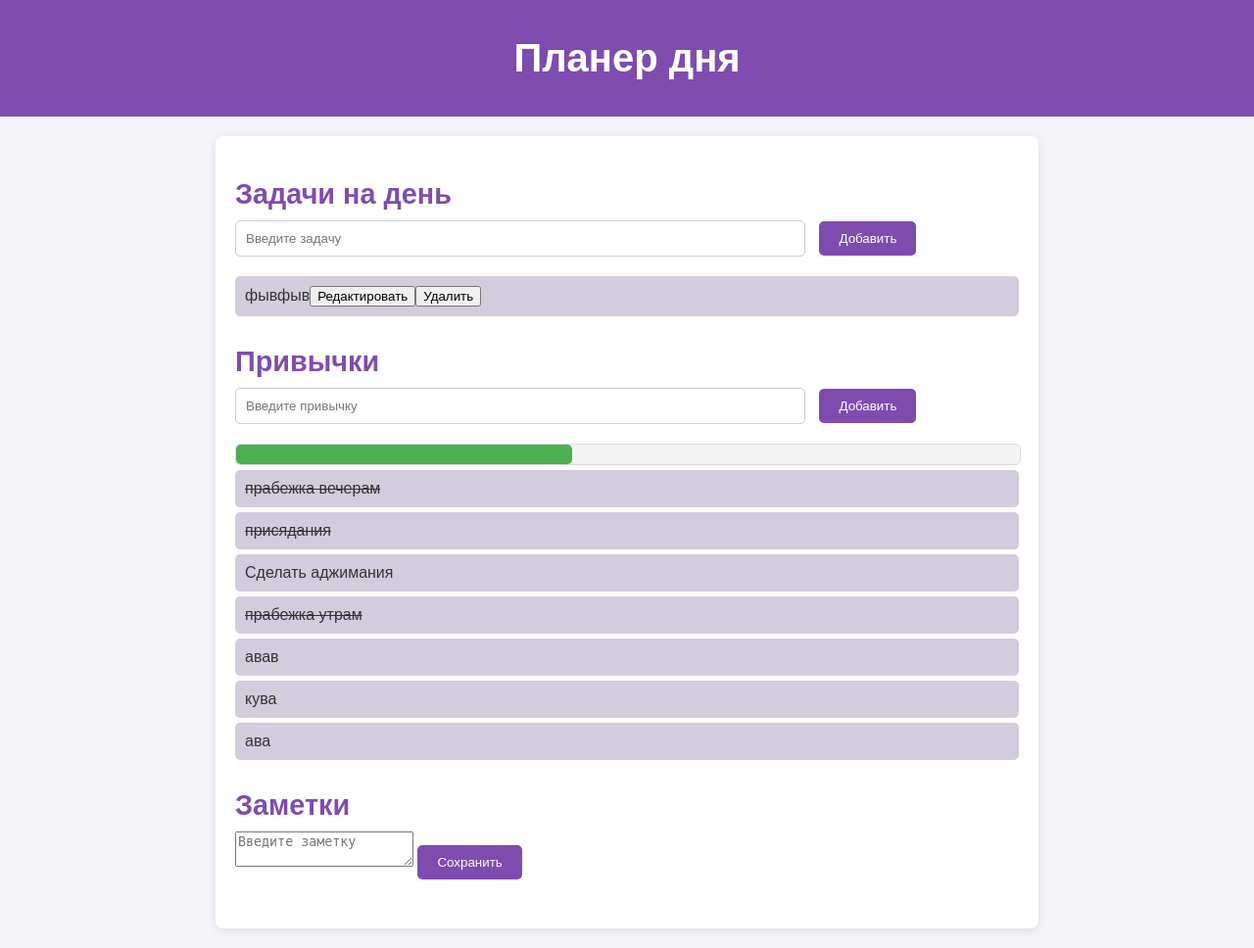
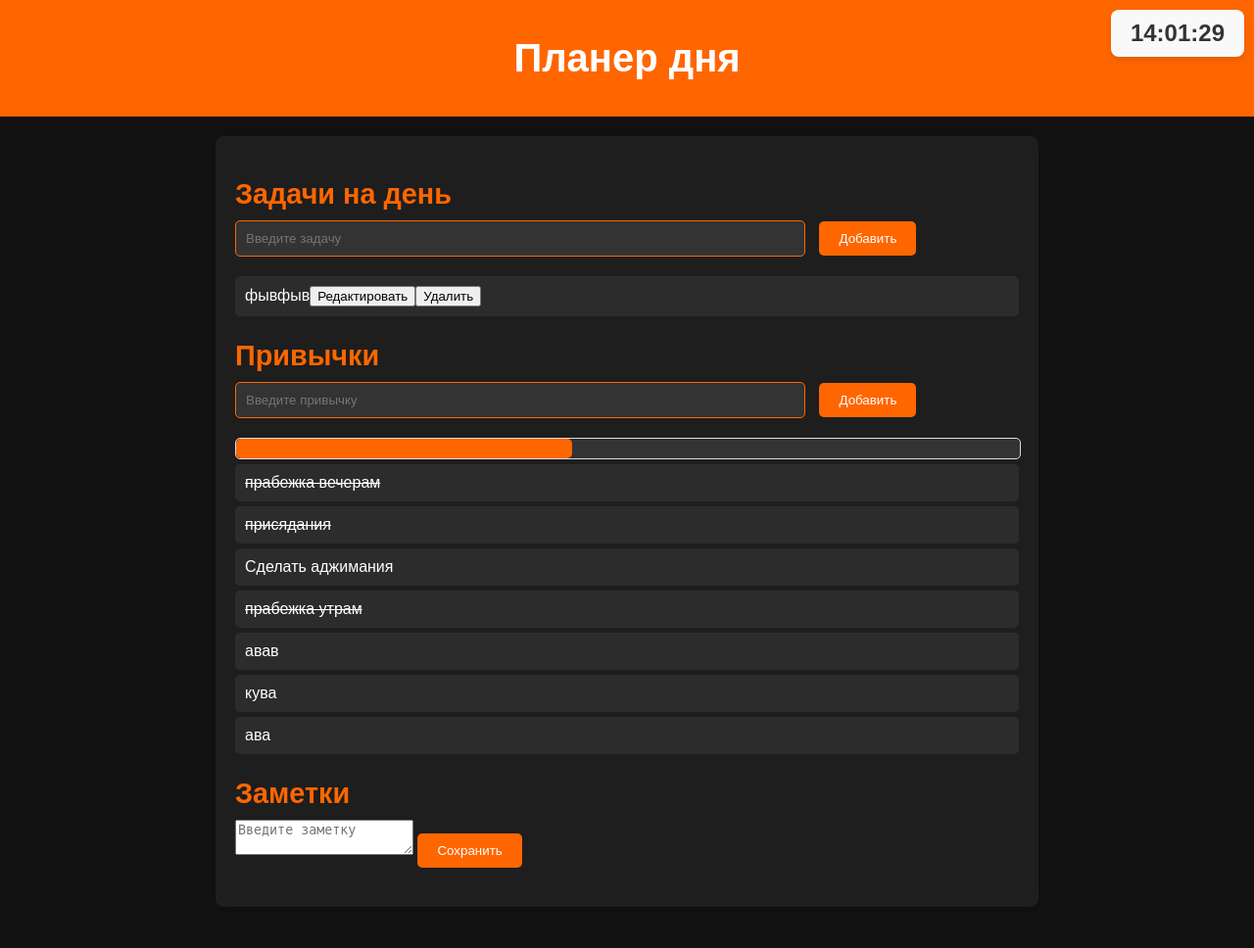
Before and after one commit to demnload/Project-semestr, a Flask app: page / in a window 1280 px wide. Shown: the whole page at 98% size. After the commit the page ends 886 px from the top, so only its background shows below. Run offline with Flask 3, Linux system fonts and the light colour scheme; data comes from the database, SQL or seed files in the repository; both versions use the stored data as it was after the commit; data that the repository does not hold is empty.

Commit message:
сосао

```diff
--- a/ProjectSemestral/GruszaProject/static/style.css
+++ b/ProjectSemestral/GruszaProject/static/style.css
@@ -1,38 +1,15 @@
-form {
-    margin-bottom: 20px;
-}
-
-form input[type="text"] {
-    padding: 10px;
-    width: 70%;
-    border: 1px solid #ccc;
-    border-radius: 5px;
-    margin-right: 10px;
-}
-
-form button {
-    padding: 10px 20px;
-    background-color: #7e4caf;
-    color: white;
-    border: none;
-    border-radius: 5px;
-    cursor: pointer;
-}
-
-form button:hover {
-    background-color: #6a3a91;
-}
-
+/* Общие стили для страницы */
 body {
     font-family: Arial, sans-serif;
-    background-color: #f4f4f9;
-    color: #333;
+    background-color: #121212; /* черный фон */
+    color: #f5f5f5; /* светлый текст для контраста */
     margin: 0;
     padding: 0;
 }
 
+/* Заголовок */
 header {
-    background-color: #7e4caf;
+    background-color: #ff6600; /* оранжевый цвет */
     color: white;
     text-align: center;
     padding: 10px 0;
@@ -42,25 +19,52 @@ h1 {
     font-size: 2.5em;
 }
 
+/* Основная секция */
 main {
     max-width: 800px;
     margin: 20px auto;
     padding: 20px;
-    background-color: white;
+    background-color: #1e1e1e; /* темный фон для контейнера */
     border-radius: 8px;
-    box-shadow: 0 2px 10px rgba(0, 0, 0, 0.1);
+    box-shadow: 0 2px 10px rgba(0, 0, 0, 0.3);
 }
 
+/* Подзаголовки */
 h2 {
     font-size: 1.8em;
-    color: #7f4caf;
+    color: #ff6600; /* оранжевый цвет */
     margin-bottom: 10px;
 }
 
-section {
-    margin-bottom: 30px;
+/* Формы */
+form {
+    margin-bottom: 20px;
 }
 
+form input[type="text"] {
+    padding: 10px;
+    width: 70%;
+    border: 1px solid #ff6600; /* оранжевый бордер */
+    border-radius: 5px;
+    margin-right: 10px;
+    background-color: #333; /* темный фон для ввода */
+    color: white; /* белый текст */
+}
+
+form button {
+    padding: 10px 20px;
+    background-color: #ff6600; /* оранжевая кнопка */
+    color: white;
+    border: none;
+    border-radius: 5px;
+    cursor: pointer;
+}
+
+form button:hover {
+    background-color: #e65c00; /* темный оранжевый при наведении */
+}
+
+/* Список элементов */
 ul {
     list-style: none;
     padding-left: 0;
@@ -68,20 +72,22 @@ ul {
 }
 
 li {
-    background-color: #d3ccdc;
+    background-color: #2c2c2c; /* темно-серый фон для элементов */
     padding: 10px;
     margin: 5px 0;
     border-radius: 5px;
     transition: all 0.3s ease;
+    color: white; /* белый текст */
 }
 
 li:hover {
-    background-color: #efefef;
+    background-color: #3a3a3a; /* немного светлее при наведении */
 }
-/* Стили для прогресс-бара */
+
+/* Прогресс-бар для привычек */
 #habitProgressContainer {
     width: 100%;
-            background-color: #f3f3f3;
+    background-color: #333; /* темный фон */
     border: 1px solid #ddd;
     border-radius: 5px;
     margin-top: 10px;
@@ -90,6 +96,6 @@ li:hover {
 #habitProgressBar {
     width: 0;
     height: 20px;
-            background-color: #4caf50;
+    background-color: #ff6600; /* оранжевый прогресс */
     border-radius: 5px;
     transition: width 0.3s ease;
--- a/ProjectSemestral/GruszaProject/templates/index.html
+++ b/ProjectSemestral/GruszaProject/templates/index.html
@@ -5,6 +5,22 @@
     <meta name="viewport" content="width=device-width, initial-scale=1.0">
     <title>Планер дня</title>
     <link rel="stylesheet" type="text/css" href="{{ url_for('static', filename='style.css') }}">
+    <style>
+        /* Стили для часов */
+        #clock {
+            position: fixed;
+            top: 10px;
+            right: 10px;
+            font-family: 'Arial', sans-serif;
+            font-size: 24px;
+            font-weight: bold;
+            color: #333;
+            background-color: #f9f9f9;
+            padding: 10px 20px;
+            border-radius: 8px;
+            box-shadow: 0 4px 6px rgba(0, 0, 0, 0.1);
+        }
+    </style>
 </head>
 <body>
     <header>
@@ -46,6 +62,9 @@
                 <!-- Список заметок будет обновляться динамически -->
             </ul>
         </section>
+
+        <!-- Часы -->
+        <div id="clock"></div>
     </main>
 
     <script>
@@ -53,6 +72,17 @@
             loadTasks();
             loadHabits();
             loadNotes();
+
+            // Часы
+            function updateClock() {
+                const now = new Date();
+                const hours = String(now.getHours()).padStart(2, '0');
+                const minutes = String(now.getMinutes()).padStart(2, '0');
+                const seconds = String(now.getSeconds()).padStart(2, '0');
+                document.getElementById('clock').textContent = `${hours}:${minutes}:${seconds}`;
+            }
+            setInterval(updateClock, 1000);
+            updateClock();
 
             document.getElementById('taskForm').addEventListener('submit', async (e) => {
                 e.preventDefault();
```
Also changed, not shown: ProjectSemestral/GruszaProject/planner.db. Lines whose indentation alone changed are shown as unchanged.
